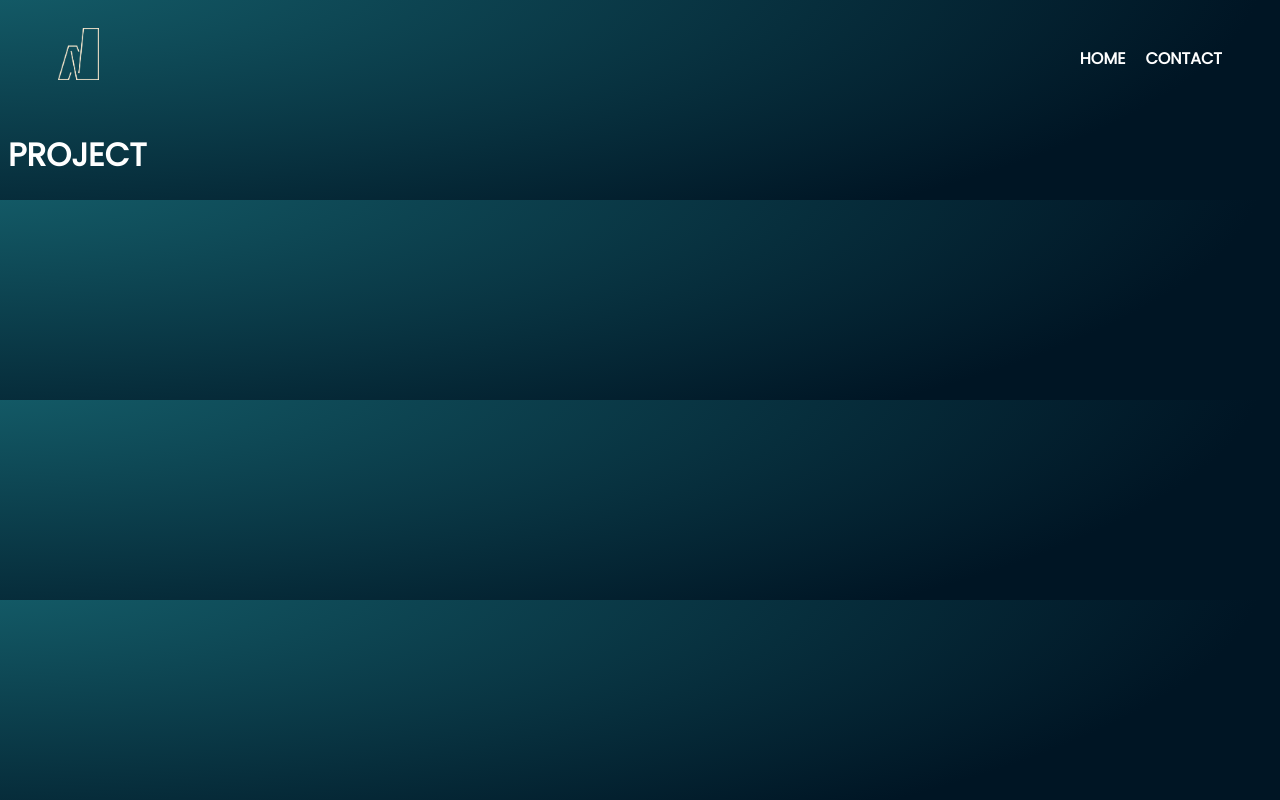
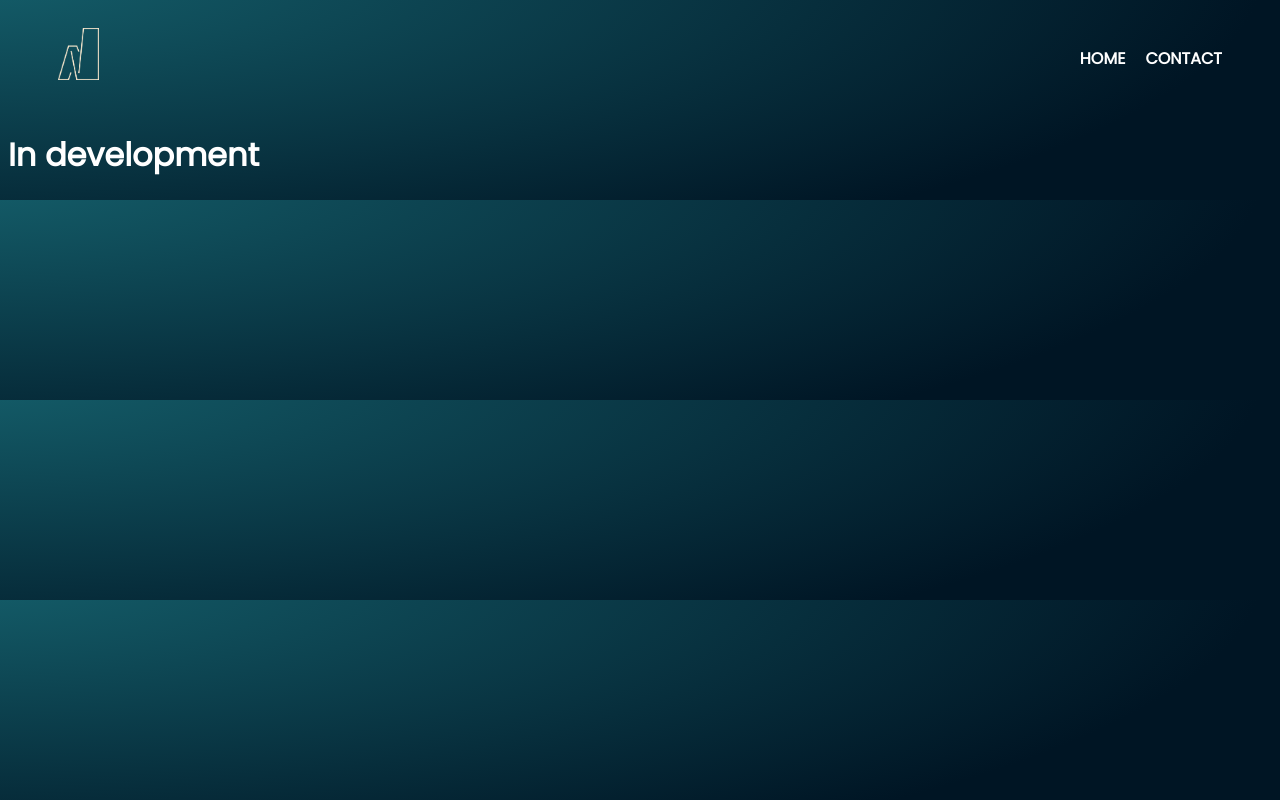
Before and after one commit to sarazaToussaint/Nassaty, a React (Create React App) app: page /Project in a window 1280 px wide. Built offline with nearby package versions, Linux system fonts and the light colour scheme.

Commit message:
Make some changes

```diff
--- a/src/component/Project.jsx
+++ b/src/component/Project.jsx
@@ -20,7 +20,7 @@ const Project = () => (
     </nav>
 
     <di className="home-body">
-      <h1>PROJECT</h1>
+      <h1>In development</h1>
     </di>
   </div>
 );
```
